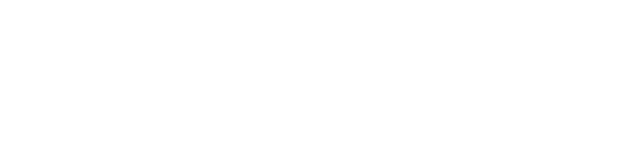
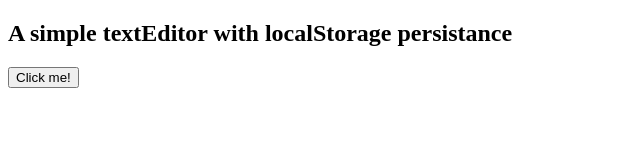
Before and after one commit to maxarvid/textEditor, a website: page src/index.html in a window 1280 px wide. Shown: the whole page, without its empty margins (0-640 px from the left). Drawn offline with Linux system fonts and the light colour scheme.

Commit message:
adds contenteditable div to pass text entry test

```diff
--- a/src/index.html
+++ b/src/index.html
@@ -7,6 +7,8 @@
   <title>textEditor</title>
 </head>
 <body>
-
+  <h2>A simple textEditor with localStorage persistance</h2>
+  <button id="use-text-editor">Click me!</button>
+  <div id="text-editor" contenteditable="true"></div>
 </body>
 </html>
```
